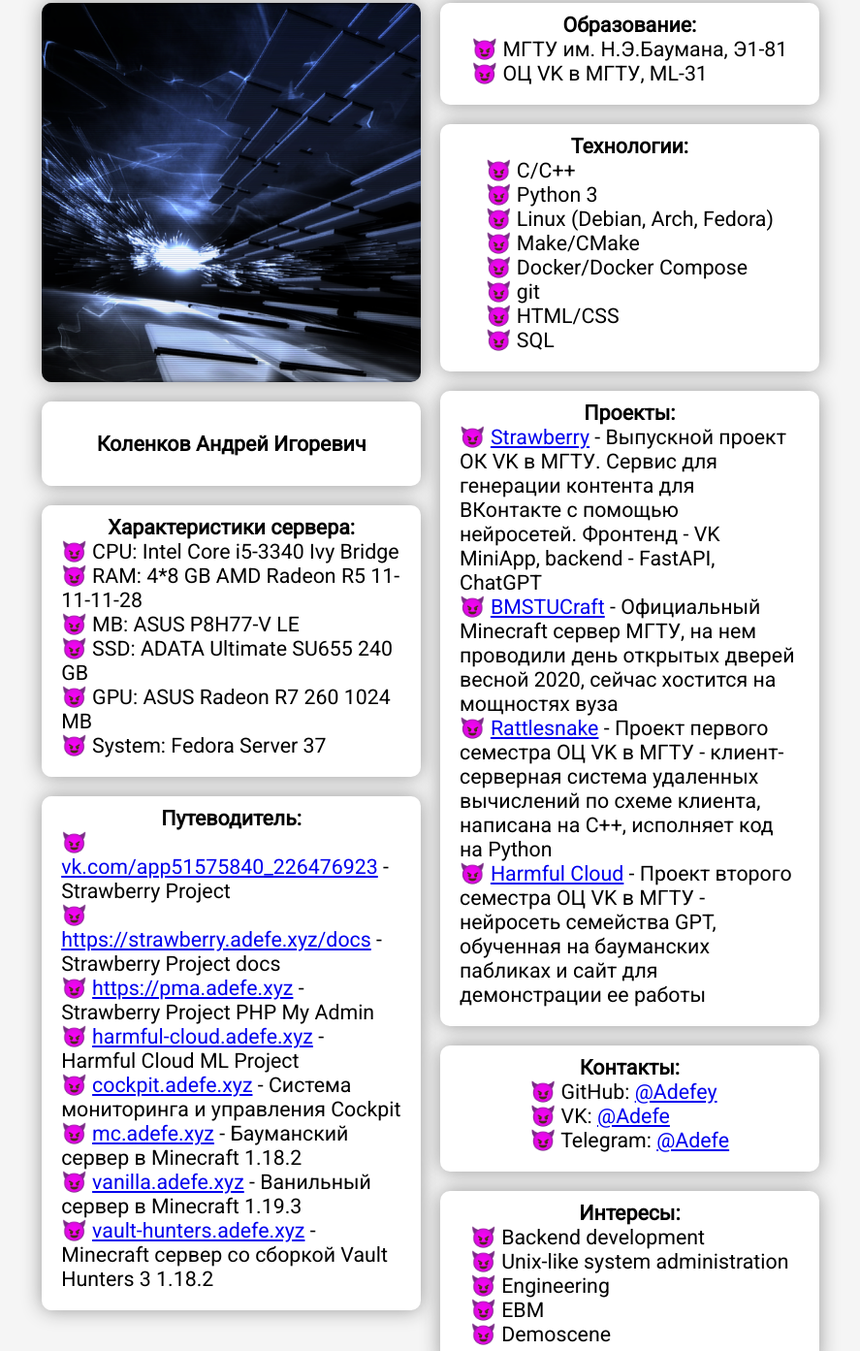
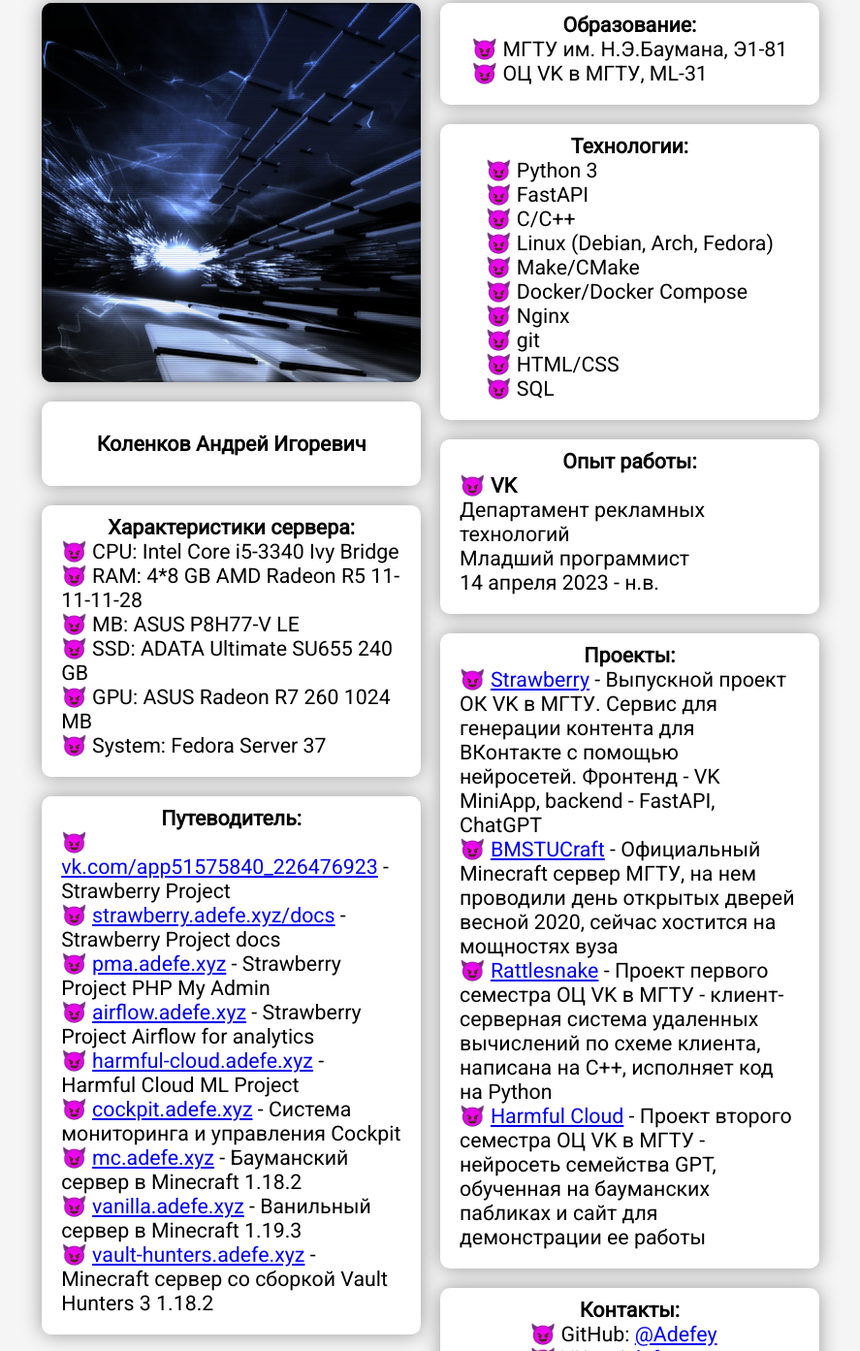
Before and after one commit to Adefey/Me, a plain HTML site: page index.html in a window 1280 px wide. Shown: the part 25-1418 px from the top of the page at 97% size, without its empty margins (206-1093 px from the left). Drawn offline with Linux system fonts and the light colour scheme.

Commit message:
Добавил инфы

```diff
--- a/index.html
+++ b/index.html
@@ -37,8 +37,9 @@
                     <div class="data_div">
                         <ul>
                             <li><a href="https://vk.com/app51575840_226476923">vk.com/app51575840_226476923</a> - Strawberry Project</li>
-                            <li><a href="https://strawberry.adefe.xyz/docs">https://strawberry.adefe.xyz/docs</a> - Strawberry Project docs</li>
-                            <li><a href="https://pma.adefe.xyz">https://pma.adefe.xyz</a> - Strawberry Project PHP My Admin</li>
+                            <li><a href="https://strawberry.adefe.xyz/docs">strawberry.adefe.xyz/docs</a> - Strawberry Project docs</li>
+                            <li><a href="https://pma.adefe.xyz">pma.adefe.xyz</a> - Strawberry Project PHP My Admin</li>
+                            <li><a href="https://airflow.adefe.xyz">airflow.adefe.xyz</a> - Strawberry Project Airflow for analytics</li>
                             <li><a href="https://harmful-cloud.adefe.xyz">harmful-cloud.adefe.xyz</a> - Harmful Cloud ML Project</li>
                             <li><a href="https://cockpit.adefe.xyz">cockpit.adefe.xyz</a> - Система мониторинга и управления Cockpit</li>
                             <li><a href="http://mc.adefe.xyz">mc.adefe.xyz</a> - Бауманский сервер в Minecraft 1.18.2</li>
@@ -62,14 +63,24 @@
                     Технологии:
                     <div class="data_div">
                         <ul>
+                            <li>Python 3</li>
+                            <li>FastAPI</li>
                             <li>C/C++</li>
-                            <li>Python 3</li>
                             <li>Linux (Debian, Arch, Fedora)</li>
                             <li>Make/CMake</li>
                             <li>Docker/Docker Compose</li>
+                            <li>Nginx</li>
                             <li>git</li>
                             <li>HTML/CSS</li>
                             <li>SQL</li>
+                        </ul>
+                    </div>
+                </div>
+                <div class="info_div">
+                Опыт работы:
+                    <div class="data_div">
+                        <ul>
+                            <li><b>VK</b><br>Департамент рекламных технологий<br>Младший программист<br>14 апреля 2023 - н.в.</li>
                         </ul>
                     </div>
                 </div>
```
